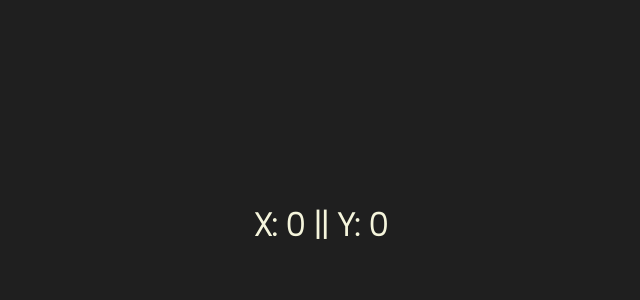
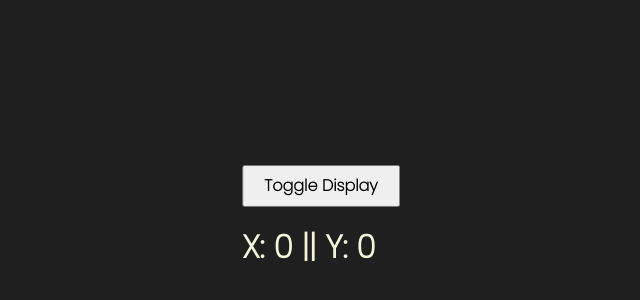
Before and after one commit to renuyarasu/codevolution, a React (Create React App) app: page / in a window 1280 px wide. Shown: the part 174-474 px from the top of the page, without its empty margins (319-959 px from the left). Built offline with nearby package versions, Linux system fonts and the light colour scheme.

Commit message:
useEffect: Cleanup Code

```diff
--- a/src/App.js
+++ b/src/App.js
@@ -2,11 +2,13 @@ import React from 'react'
 import './App.css';
 import ClassMouseMove from './components/ClassMouseMove';
 import HookMouseMove from './components/HookMouseMove';
+import MouseContainer from './components/MouseContainer';
 function App() {
   return (
     <div className='App'>
       {/* <ClassMouseMove /> */}
-      <HookMouseMove/>
+      {/* <HookMouseMove/> */}
+      <MouseContainer/>
     </div>
   )
 }
--- a/src/components/ClassMouseMove.js
+++ b/src/components/ClassMouseMove.js
@@ -10,10 +10,13 @@ export class ClassMouseMove extends Component {
         }
     }
     logMousePosition = e => {
-        this.setState({x: e.clientX, y: e.clientY})
+        this.setState({ x: e.clientX, y: e.clientY })
     }
     componentDidMount() {
         window.addEventListener('mousemove', this.logMousePosition)
+    }
+    componentWillUnmount() {
+        window.removeEventListener('mousemove', this.logMousePosition)
     }
     render() {
         return (
--- a/src/components/HookMouseMove.js
+++ b/src/components/HookMouseMove.js
@@ -1,18 +1,19 @@
 import React, { useState, useEffect } from 'react';
+
 
 function HookMouseMove() {
     const [x, setX] = useState(0)
     const [y, setY] = useState(0)
-
     const logMousePosition = e => {
-        console.log('Mouse Event');
         setX(e.clientX)
         setY(e.clientY)
     }
-
     useEffect(() => {
-        console.log('useEffect Called');
         window.addEventListener('mousemove', logMousePosition)
+        return () => {
+            console.log('component Unmount Code')
+            window.removeEventListener('mousemove', logMousePosition)
+        }
     }, [])
     return (
         <div>
--- /dev/null
+++ b/src/components/MouseContainer.js
@@ -0,0 +1,14 @@
+import React, { useState } from 'react';
+import HookMouseMove from './HookMouseMove';
+
+function MouseContainer() {
+    const [display, setDisplay] = useState(true)
+    return (
+        <div>
+            <button onClick={() => setDisplay(!display)}>Toggle Display</button>
+            {display && <HookMouseMove/>}
+        </div>
+    )
+}
+
+export default MouseContainer
```
